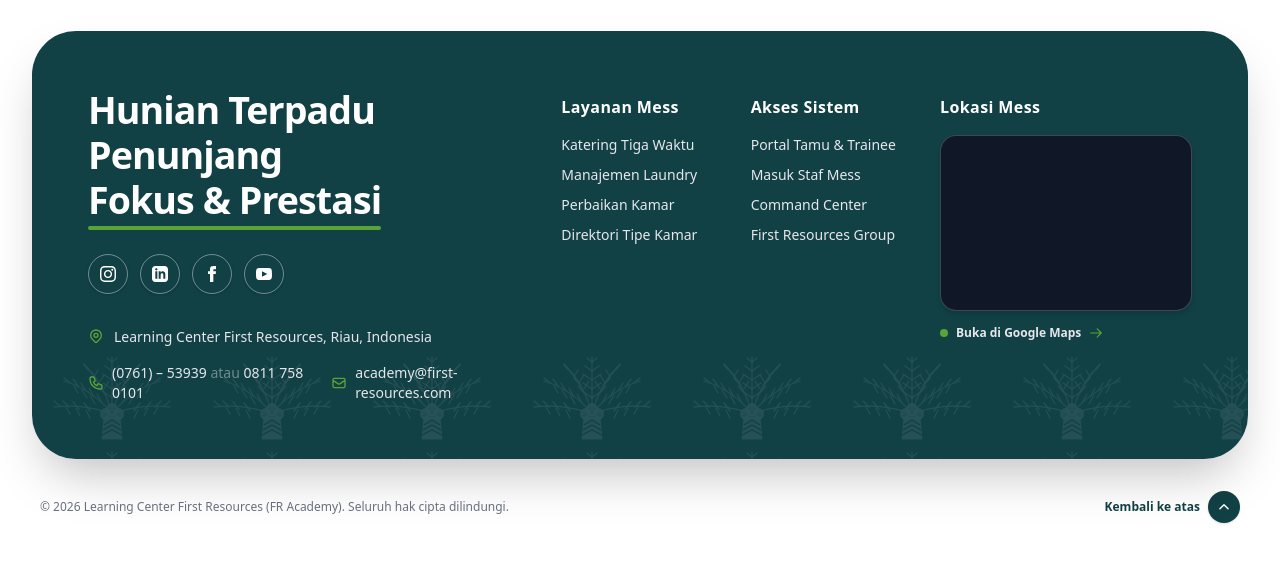
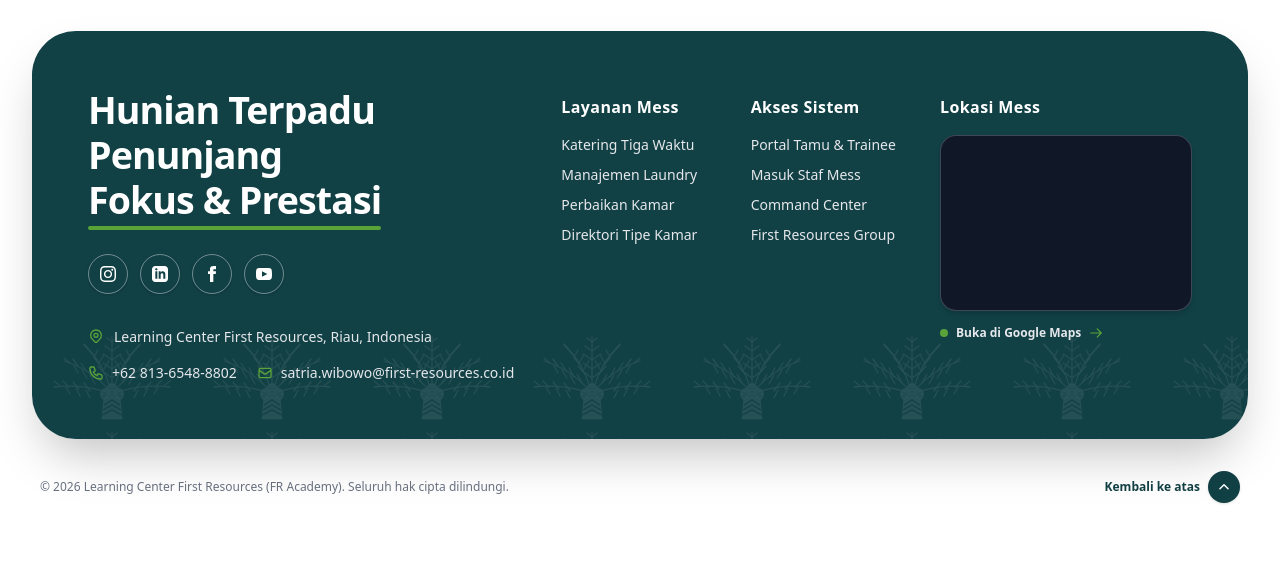
Before and after one commit to dzakwan24si/fr-academy-mess, a Laravel app: page / in a window 1280 px wide. Shown: the part 4249-4828 px from the top of the page. After the commit the page ends 4753 px from the top, so only its background shows below. Run offline with Laravel 12, Linux system fonts and the light colour scheme; data that the repository does not hold is empty; style sheets or scripts are compiled from the project's sources; some libraries are stand-ins or nearby versions.

Commit message:
update kontak footer nomor hp dan email

```diff
--- a/resources/views/welcome.blade.php
+++ b/resources/views/welcome.blade.php
@@ -638,13 +638,13 @@
                                         <svg class="w-4 h-4 text-[#59A338] shrink-0" fill="none" stroke="currentColor" viewBox="0 0 24 24">
                                             <path stroke-linecap="round" stroke-linejoin="round" stroke-width="2" d="M3 5a2 2 0 012-2h3.28a1 1 0 01.948.684l1.498 4.493a1 1 0 01-.502 1.21l-2.257 1.13a11.042 11.042 0 005.516 5.516l1.13-2.257a1 1 0 011.21-.502l4.493 1.498a1 1 0 01.684.949V19a2 2 0 01-2 2h-1C9.716 21 3 14.284 3 6V5z"></path>
                                         </svg>
-                                        <span>(0761) – 53939 <span class="text-white/40">atau</span> 0811 758 0101</span>
+                                        <a href="tel:+6281365488802" class="hover:text-white transition-colors underline-offset-2 hover:underline">+62 813-6548-8802</a>
                                     </div>
                                     <div class="flex items-center gap-2">
                                         <svg class="w-4 h-4 text-[#59A338] shrink-0" fill="none" stroke="currentColor" viewBox="0 0 24 24">
                                             <path stroke-linecap="round" stroke-linejoin="round" stroke-width="2" d="M3 8l7.89 5.26a2 2 0 002.22 0L21 8M5 19h14a2 2 0 002-2V7a2 2 0 00-2-2H5a2 2 0 00-2 2v10a2 2 0 002 2z"></path>
                                         </svg>
-                                        <a href="mailto:academy@first-resources.com" class="hover:text-white transition-colors underline-offset-2 hover:underline">academy@first-resources.com</a>
+                                        <a href="mailto:satria.wibowo@first-resources.co.id" class="hover:text-white transition-colors underline-offset-2 hover:underline">satria.wibowo@first-resources.co.id</a>
                                     </div>
                                 </div>
                             </div>
```
